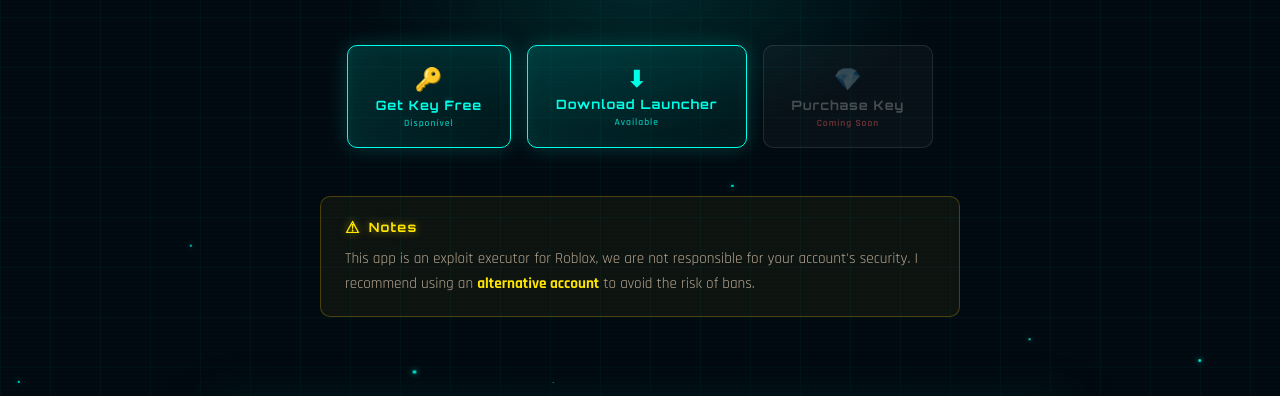
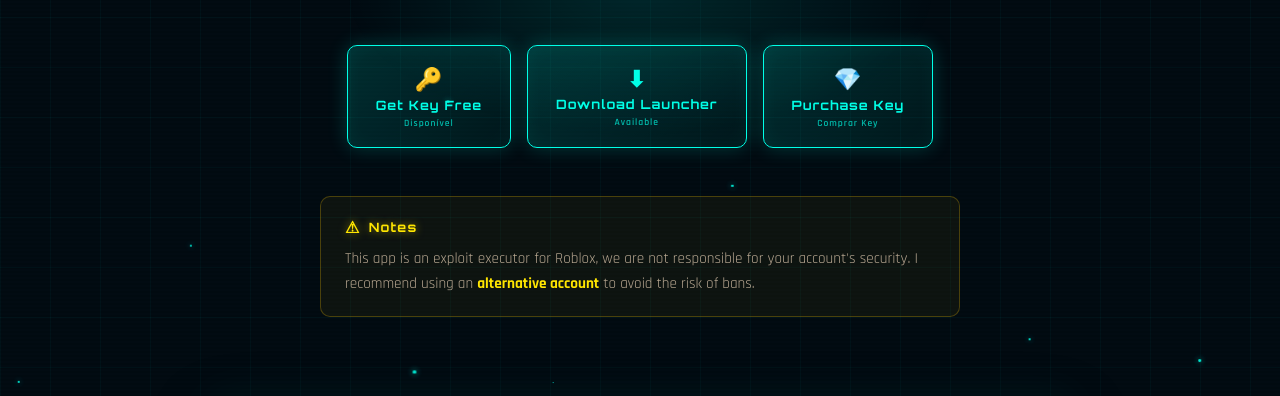
Before and after one commit to RBXStudios/RBXSite, a website: page index.html in a window 1280 px wide. Shown: the part 333-729 px from the top of the page. Drawn offline with Linux system fonts and the light colour scheme.

Commit message:
Update index.html

```diff
--- a/index.html
+++ b/index.html
@@ -87,17 +87,17 @@
           <span class="btn-tag">Disponível</span>
         </a>
 
-        <a href="https://lootdest.org/s?lFu0tnY5" target="_blank" class="btn btn-primary">
+        <a href="https://lootdest.org/s?jEGNRh9w" target="_blank" class="btn btn-primary">
           <span class="btn-glow"></span>
           <span class="btn-icon">⬇</span>
           <span class="btn-label">Download Launcher</span>
           <span class="btn-tag">Available</span>
         </a>
 
-        <button class="btn btn-inactive" disabled>
+        <button href="https://discord.gg/m6PGmWDzZ9" target="_blank" class="btn btn-primary">
           <span class="btn-icon">💎</span>
           <span class="btn-label">Purchase Key</span>
-          <span class="btn-tag">Coming Soon</span>
+          <span class="btn-tag">Comprar Key</span>
         </button>
 
       </div>
```
